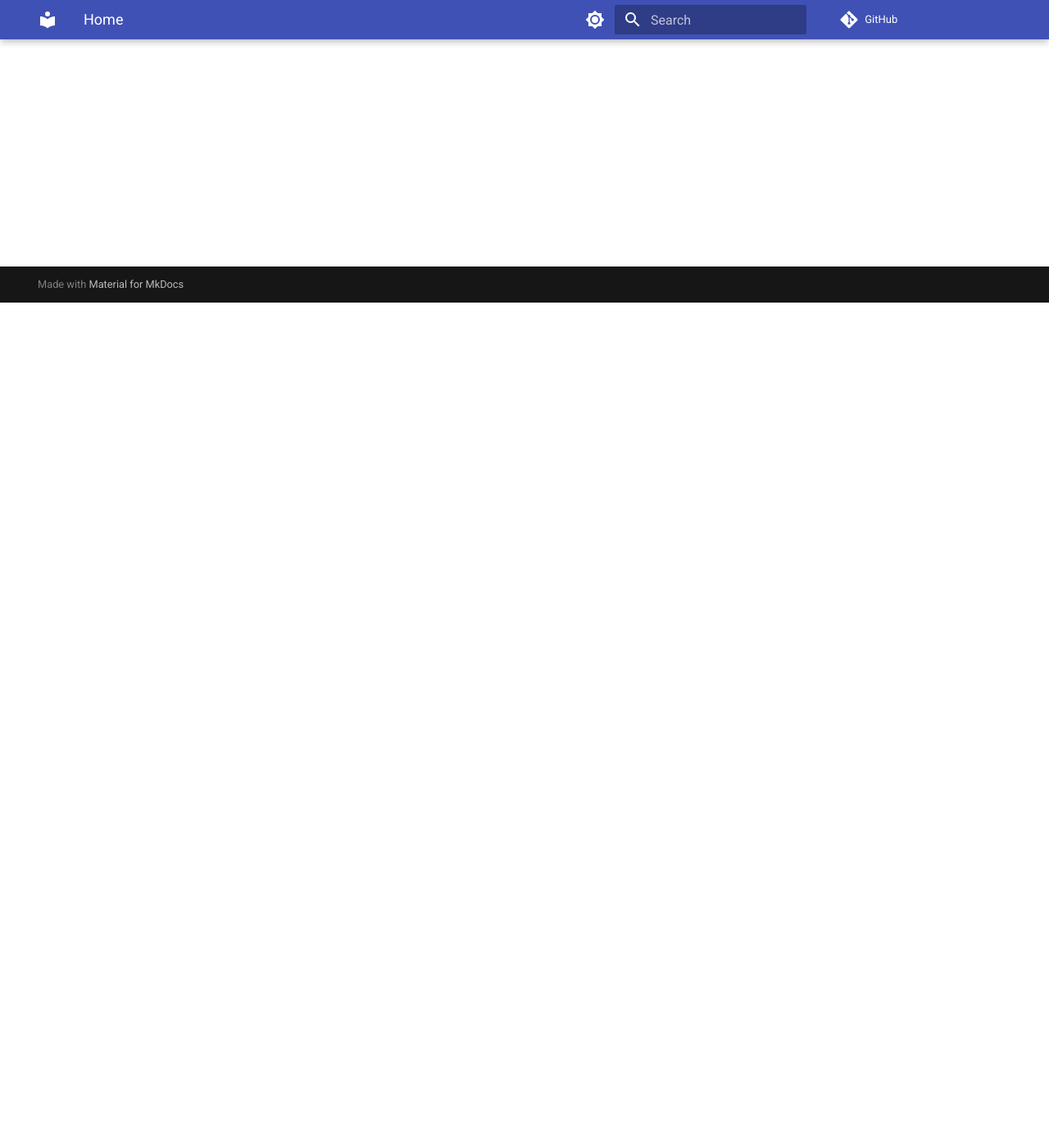
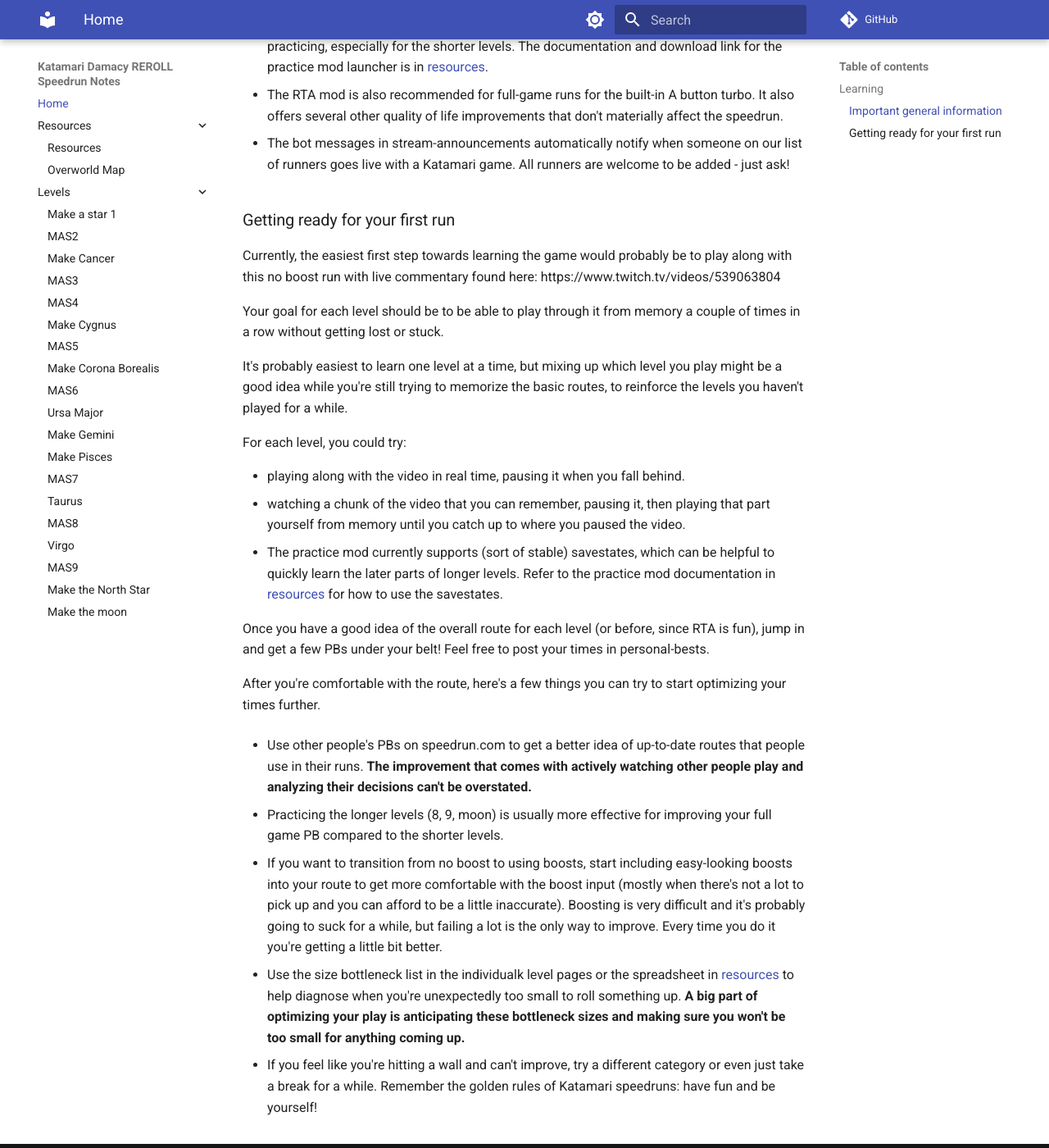
Before and after one commit to shookietea/reroll-notes, an MkDocs documentation site: the page built from docs/index.md, in a window 1280 px wide and 1400 px high, scrolled down 1031 px. Shown: the whole window at 82% size. Built offline with MkDocs 1.6.1 and Material for MkDocs 9.7.7, drawn with Linux system fonts in a browser that asks for light colours; comment, search, counter and statistics services are not loaded; some of the changed text lies outside the part shown.

Commit message:
migrate learning and resources from Discord

```diff
--- a/docs/index.md
+++ b/docs/index.md
@@ -1,2 +1,57 @@
 # Feel the Katamari, Be the Katamari
+
 Use the directory to the left to navigate.
+
+## Learning
+
+This site is meant to collect information that's immediately relevant to people who want to start learning the KD speedrun.
+
+### Important general information
+
+- Any% timing ends on the first frame you reach 300m, which can make it difficult to accurately stop the timer at the end of a run. It's recommended to use the autosplitter to handle this.
+
+- Use the second right trigger (R2 on PS2/PS3, RT on 360, ZR on Switch) on the overworld to fly to Earth between levels.
+
+- Skip king text during levels with Start instead of X or A.
+
+- Turn off VSync, which introduces noticeable input lag and makes the game much harder to speedrun. To turn it off, interact with the bird on the overworld -> "Display Settings" hotkey on the bottom of the screen -> V Sync off.
+
+**Note:** Some players with 144 Hz monitors have found no input lag with VSync on. If you have a 144 Hz monitor then it's worth at least trying how it feels with it on, because it prevents the prompt glitch mentioned above.
+
+- At the start of a run (with VSync off), the button prompt that begins the tutorial is bugged and only accepts input about 5-10% of the time. You can maximize your chances of getting past the prompt by mashing both the "start" and "text advance" buttons, as long as you're pressing them at different times. (This is the only bugged prompt in the game; for all others you only need one button.) If you're on PC, it's easy to hold A on controller and mash Tab (start) on keyboard.
+
+**Note:** Higher game FPS makes the prompt harder to advance, and the framerate is uncapped. If you're having a hard time advancing the prompt, cap your game FPS to 300.
+
+- We recommend using our practice mod when learning and practicing individual levels (ILs). The mod can't be used for full game runs, but it cuts out a lot of overworld movement when practicing, especially for the shorter levels. The documentation and download link for the practice mod launcher is in [resources](./resources.md).
+
+- The RTA mod is also recommended for full-game runs for the built-in A button turbo. It also offers several other quality of life improvements that don't materially affect the speedrun.
+
+- The bot messages in stream-announcements automatically notify when someone on our list of runners goes live with a Katamari game. All runners are welcome to be added - just ask!
+
+### Getting ready for your first run
+
+Currently, the easiest first step towards learning the game would probably be to play along with this no boost run with live commentary found here: https://www.twitch.tv/videos/539063804
+
+Your goal for each level should be to be able to play through it from memory a couple of times in a row without getting lost or stuck.
+
+It's probably easiest to learn one level at a time, but mixing up which level you play might be a good idea while you're still trying to memorize the basic routes, to reinforce the levels you haven't played for a while.
+
+For each level, you could try:
+
+- playing along with the video in real time, pausing it when you fall behind.
+- watching a chunk of the video that you can remember, pausing it, then playing that part yourself from memory until you catch up to where you paused the video.
+- The practice mod currently supports (sort of stable) savestates, which can be helpful to quickly learn the later parts of longer levels. Refer to the practice mod documentation in [resources](./resources.md) for how to use the savestates.
+
+Once you have a good idea of the overall route for each level (or before, since RTA is fun), jump in and get a few PBs under your belt! Feel free to post your times in personal-bests.
+
+After you're comfortable with the route, here's a few things you can try to start optimizing your times further.
+
+- Use other people's PBs on speedrun.com to get a better idea of up-to-date routes that people use in their runs. **The improvement that comes with actively watching other people play and analyzing their decisions can't be overstated.**
+
+- Practicing the longer levels (8, 9, moon) is usually more effective for improving your full game PB compared to the shorter levels.
+
+- If you want to transition from no boost to using boosts, start including easy-looking boosts into your route to get more comfortable with the boost input (mostly when there's not a lot to pick up and you can afford to be a little inaccurate). Boosting is very difficult and it's probably going to suck for a while, but failing a lot is the only way to improve. Every time you do it you're getting a little bit better.
+
+- Use the size bottleneck list in the individualk level pages or the spreadsheet in [resources](./resources.md) to help diagnose when you're unexpectedly too small to roll something up. **A big part of optimizing your play is anticipating these bottleneck sizes and making sure you won't be too small for anything coming up.**
+
+- If you feel like you're hitting a wall and can't improve, try a different category or even just take a break for a while. Remember the golden rules of Katamari speedruns: have fun and be yourself!
```
Also changed, not shown: docs/resources.md (+5 -2 lines).
